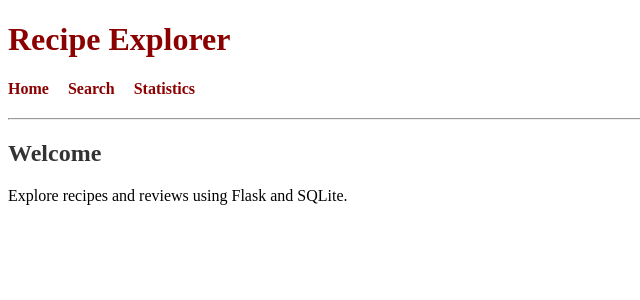
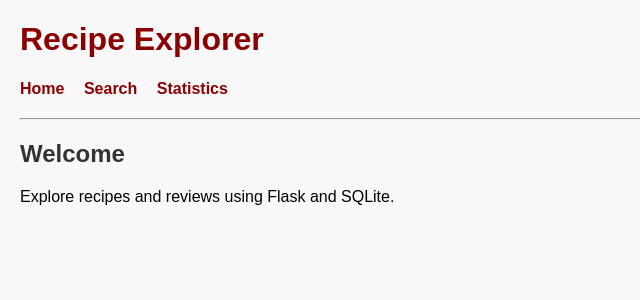
Before and after one commit to zhanara1449/recipe_app_student_ID-52533115, a Flask app: page / in a window 1280 px wide. Shown: the top 300 px of the page, without its empty margins (0-640 px from the left). Run offline with Flask 3, Linux system fonts and the light colour scheme.

Commit message:
update css file

```diff
--- a/back-end/static/style.css
+++ b/back-end/static/style.css
@@ -1,4 +1,8 @@
 body {
+    font-family: Arial, sans-serif;
+    background-color: #f8f8f8;
+    margin: 20px;
+}
 
 h1 {
     color: darkred;
@@ -53,7 +57,7 @@ nav a:hover {
 }
 
 .search-form button:hover {
-    background-color: red;
+background-color: red;
 }
 
 table {
```
